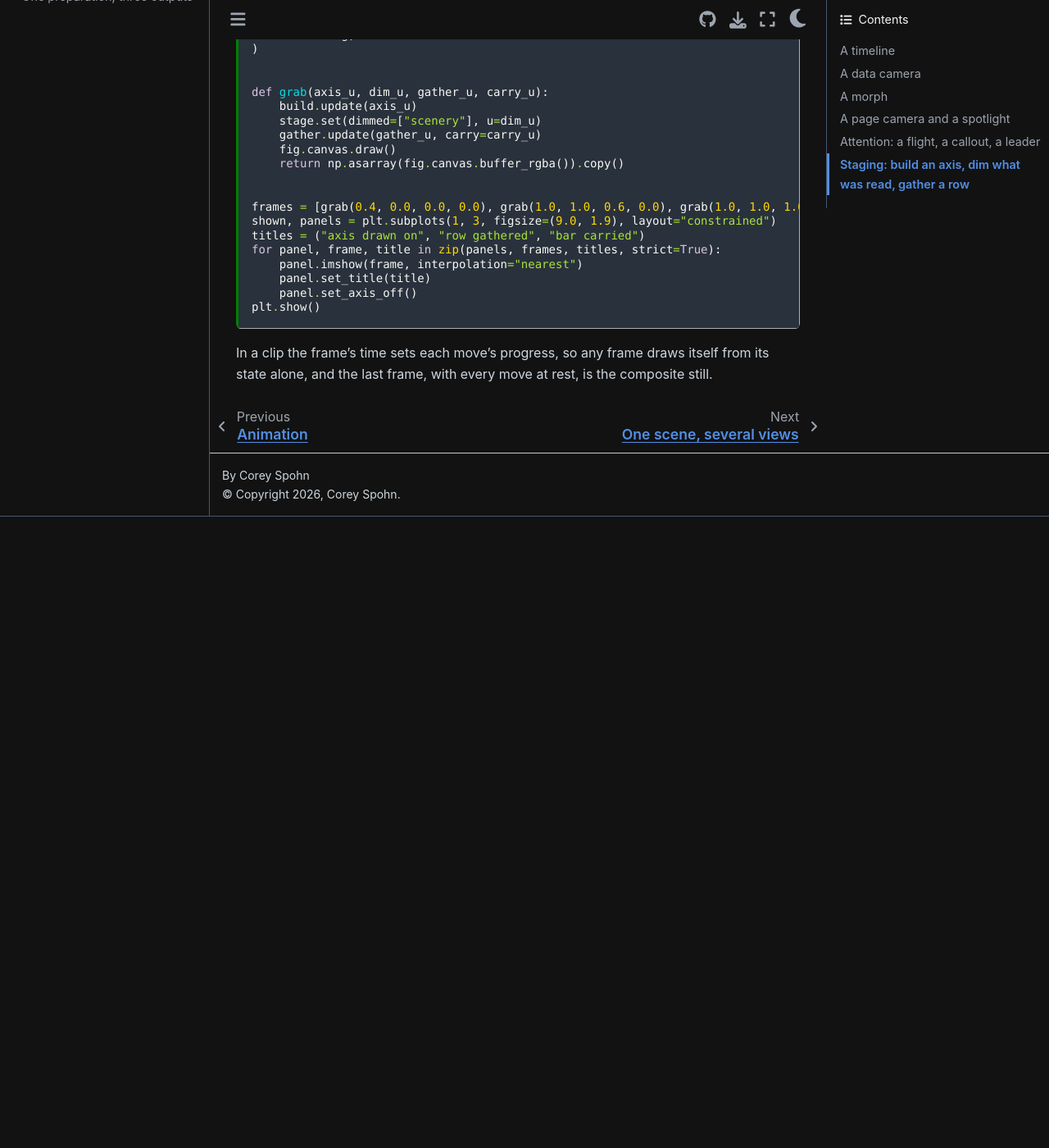
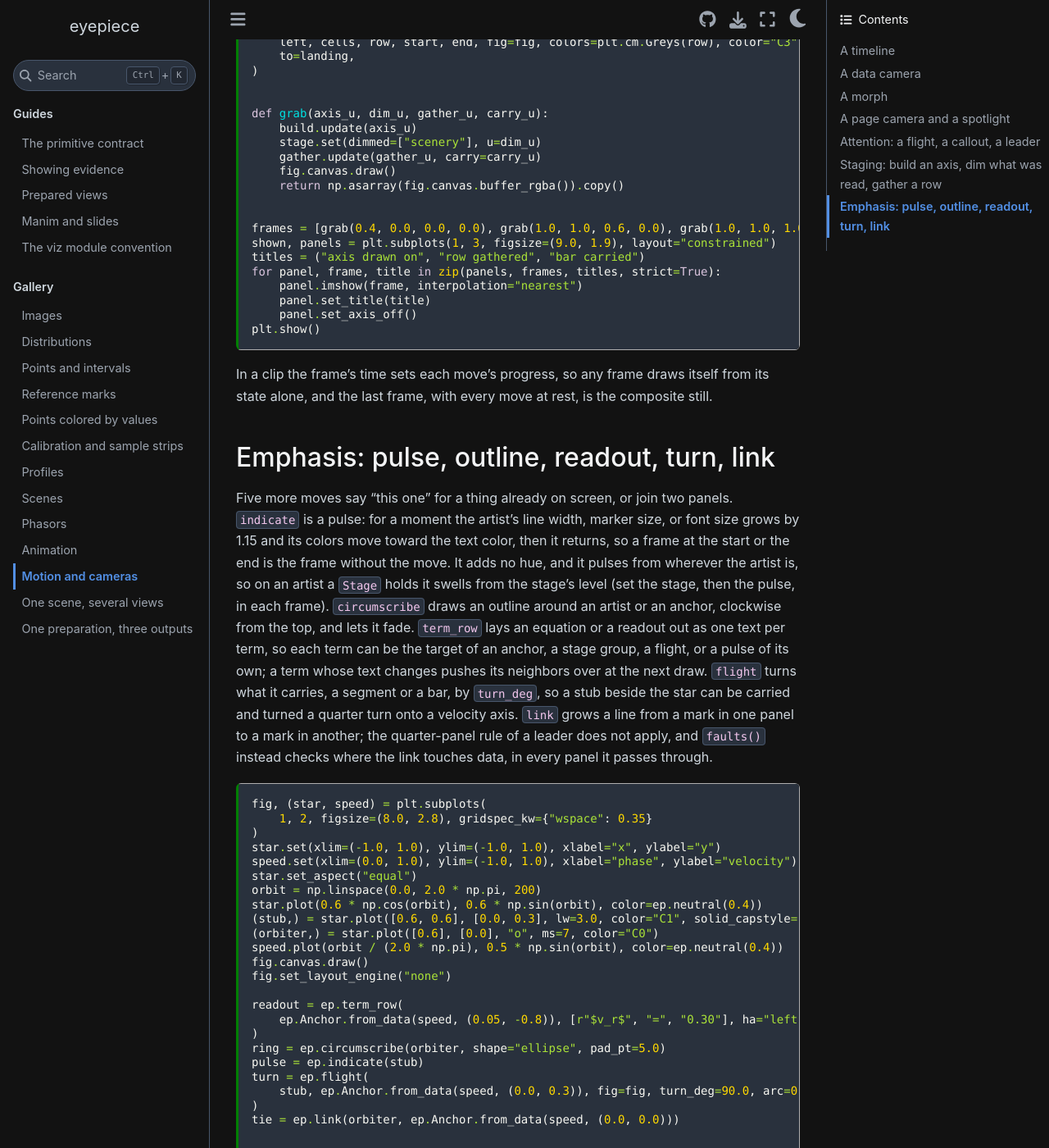
Before and after one commit to CoreySpohn/eyepiece, a Sphinx documentation site: the page built from docs/gallery/motion.md, in a window 1280 px wide and 1400 px high, scrolled down 7368 px. Shown: the whole window at 82% size. Built offline with Sphinx 7.4.7 and the Sphinx Book theme 1.1.4, drawn with Linux system fonts in a browser that asks for light colours; pages that are not in the unit, such as notebooks, are missing from menus; before the commit the page ends 7998 px from its top, so only the background shows below that; some of the changed text lies outside the part shown.

Commit message:
docs(attention): show the emphasis moves in the motion gallery and the contract

````diff
--- a/docs/gallery/motion.md
+++ b/docs/gallery/motion.md
@@ -283,9 +283,11 @@ viewer sees a value read in one place become a point somewhere else.
 to draw one that breaks the connector rules of the
 {doc}`evidence guide <../evidence>`: it must end on the mark it names, run
 shorter than a quarter of its panel, cross no data and no other text, and
-take a neutral rather than a data color. By default a broken leader raises
-when the figure is drawn, so a recording fails rather than ships the frame;
-`faults()` on the leader lists what it breaks without drawing.
+take a neutral rather than a data color. Drawing never raises, so a still
+or a PDF save is never aborted half way; `faults()` on the leader lists what
+it breaks, and `audit(fig)` checks every leader and link of a figure at once
+and raises `AttentionFault` for those made with `strict=True` (the default).
+A recording calls it on the composite.
 
 Every position is an `Anchor`, a data point (`Anchor.from_data`) or a part
 of a drawn artist (`Anchor.from_artist`), resolved in display space when the
@@ -407,3 +409,72 @@ plt.show()
 In a clip the frame's time sets each move's progress, so any frame draws
 itself from its state alone, and the last frame, with every move at rest,
 is the composite still.
+
+## Emphasis: pulse, outline, readout, turn, link
+
+Five more moves say "this one" for a thing already on screen, or join two
+panels. `indicate` is a pulse: for a moment the artist's line width, marker
+size, or font size grows by 1.15 and its colors move toward the text color,
+then it returns, so a frame at the start or the end is the frame without the
+move. It adds no hue, and it pulses from wherever the artist is, so on an
+artist a `Stage` holds it swells from the stage's level (set the stage, then
+the pulse, in each frame). `circumscribe` draws an outline around an artist
+or an anchor, clockwise from the top, and lets it fade. `term_row` lays an
+equation or a readout out as one text per term, so each term can be the
+target of an anchor, a stage group, a flight, or a pulse of its own; a term
+whose text changes pushes its neighbors over at the next draw. `flight` turns
+what it carries, a segment or a bar, by `turn_deg`, so a stub beside the star
+can be carried and turned a quarter turn onto a velocity axis. `link` grows
+a line from a mark in one panel to a mark in another; the quarter-panel rule
+of a leader does not apply, and `faults()` instead checks where the link
+touches data, in every panel it passes through.
+
+```{code-cell} python
+fig, (star, speed) = plt.subplots(
+    1, 2, figsize=(8.0, 2.8), gridspec_kw={"wspace": 0.35}
+)
+star.set(xlim=(-1.0, 1.0), ylim=(-1.0, 1.0), xlabel="x", ylabel="y")
+speed.set(xlim=(0.0, 1.0), ylim=(-1.0, 1.0), xlabel="phase", ylabel="velocity")
+star.set_aspect("equal")
+orbit = np.linspace(0.0, 2.0 * np.pi, 200)
+star.plot(0.6 * np.cos(orbit), 0.6 * np.sin(orbit), color=ep.neutral(0.4))
+(stub,) = star.plot([0.6, 0.6], [0.0, 0.3], lw=3.0, color="C1", solid_capstyle="butt")
+(orbiter,) = star.plot([0.6], [0.0], "o", ms=7, color="C0")
+speed.plot(orbit / (2.0 * np.pi), 0.5 * np.sin(orbit), color=ep.neutral(0.4))
+fig.canvas.draw()
+fig.set_layout_engine("none")
+
+readout = ep.term_row(
+    ep.Anchor.from_data(speed, (0.05, -0.8)), [r"$v_r$", "=", "0.30"], ha="left"
+)
+ring = ep.circumscribe(orbiter, shape="ellipse", pad_pt=5.0)
+pulse = ep.indicate(stub)
+turn = ep.flight(
+    stub, ep.Anchor.from_data(speed, (0.0, 0.3)), fig=fig, turn_deg=90.0, arc=0.2
+)
+tie = ep.link(orbiter, ep.Anchor.from_data(speed, (0.0, 0.0)))
+
+
+def grab(ring_u, pulse_u, turn_u, link_u):
+    ring.update(ring_u)
+    pulse.update(pulse_u)
+    turn.update(turn_u)
+    tie.update(link_u)
+    fig.canvas.draw()
+    return np.asarray(fig.canvas.buffer_rgba()).copy()
+
+
+frames = [grab(0.55, 0.0, 0.0, 0.0), grab(0.0, 0.5, 0.0, 0.0), grab(0.0, 0.0, 0.5, 0.5)]
+shown, cells = plt.subplots(1, 3, figsize=(9.0, 1.8), layout="constrained")
+titles = ("outlined", "pulsed", "turned and linked")
+for cell, frame, title in zip(cells, frames, titles, strict=True):
+    cell.imshow(frame, interpolation="nearest")
+    cell.set_title(title)
+    cell.set_axis_off()
+plt.show()
+```
+
+The readout is running when its term's text is set in the loop, for example
+``readout.artists["text"][2].set_text(f"{v:.2f}")``; `Anchor.from_artist` of a
+term follows it. Call `audit(fig)` once the composite is laid out to vet every
+leader and link of the clip.
````
Also changed, not shown: docs/contract.md (+12 -3 lines), docs/index.md (+5 -1 lines), 1 other file.
